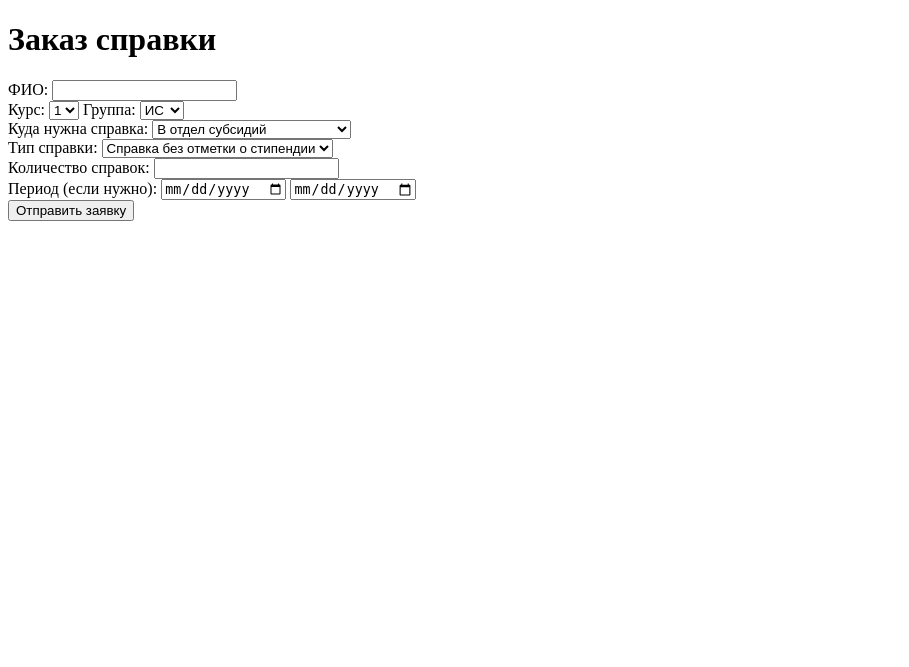
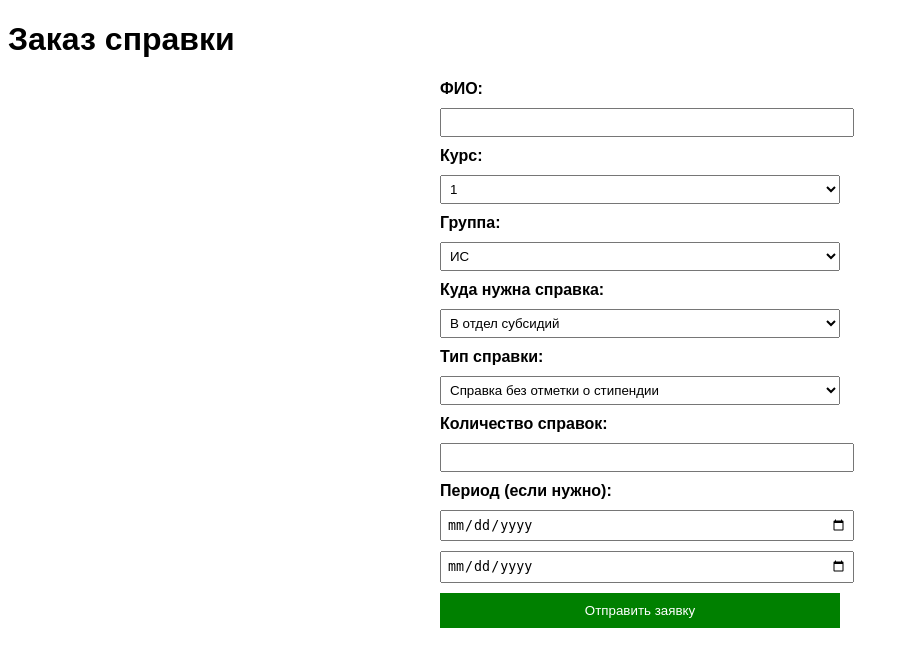
Before and after one commit to AlenaStarodubtseva/site, a Flask app: page / in a window 1280 px wide. Shown: the top 667 px of the page, without its empty margins (0-909 px from the left). Run offline with Flask 3, Linux system fonts and the light colour scheme.

Commit message:
Обновление файлов

```diff
--- a/templates/index.html
+++ b/templates/index.html
@@ -4,12 +4,37 @@
     <meta charset="UTF-8">
     <meta name="viewport" content="width=device-width, initial-scale=1.0">
     <title>Заказ справки</title>
+    <style>
+        body {
+            font-family: Arial, sans-serif;
+        }
+        form {
+            max-width: 400px;
+            margin: 20px auto;
+        }
+        label {
+            font-weight: bold;
+        }
+        input, select, button {
+            display: block;
+            width: 100%;
+            margin: 10px 0;
+            padding: 5px;
+        }
+        button {
+            background-color: green;
+            color: white;
+            border: none;
+            padding: 10px;
+            cursor: pointer;
+        }
+    </style>
 </head>
 <body>
     <h1>Заказ справки</h1>
     <form method="POST">
         <label>ФИО:</label>
-        <input type="text" name="name" required><br>
+        <input type="text" name="name" required>
         <label>Курс:</label>
         <select name="course" required>
             <option value="1">1</option>
@@ -24,23 +49,23 @@
             <option value="МО">МО</option>
             <option value="ЭУ">ЭУ</option>
             <!-- Остальные группы -->
-        </select><br>
+        </select>
         <label>Куда нужна справка:</label>
         <select name="destination" required>
             <option value="В отдел субсидий">В отдел субсидий</option>
             <option value="В отдел социальной защиты">В отдел социальной защиты</option>
             <!-- Остальные варианты -->
-        </select><br>
+        </select>
         <label>Тип справки:</label>
         <select name="request_type" required>
             <option value="Справка без отметки о стипендии">Справка без отметки о стипендии</option>
             <option value="Справка с отметкой о стипендии">Справка с отметкой о стипендии</option>
-        </select><br>
+        </select>
         <label>Количество справок:</label>
-        <input type="number" name="count" min="1" required><br>
+        <input type="number" name="count" min="1" required>
         <label>Период (если нужно):</label>
         <input type="date" name="start_date">
-        <input type="date" name="end_date"><br>
+        <input type="date" name="end_date">
         <button type="submit">Отправить заявку</button>
     </form>
 </body>
```
